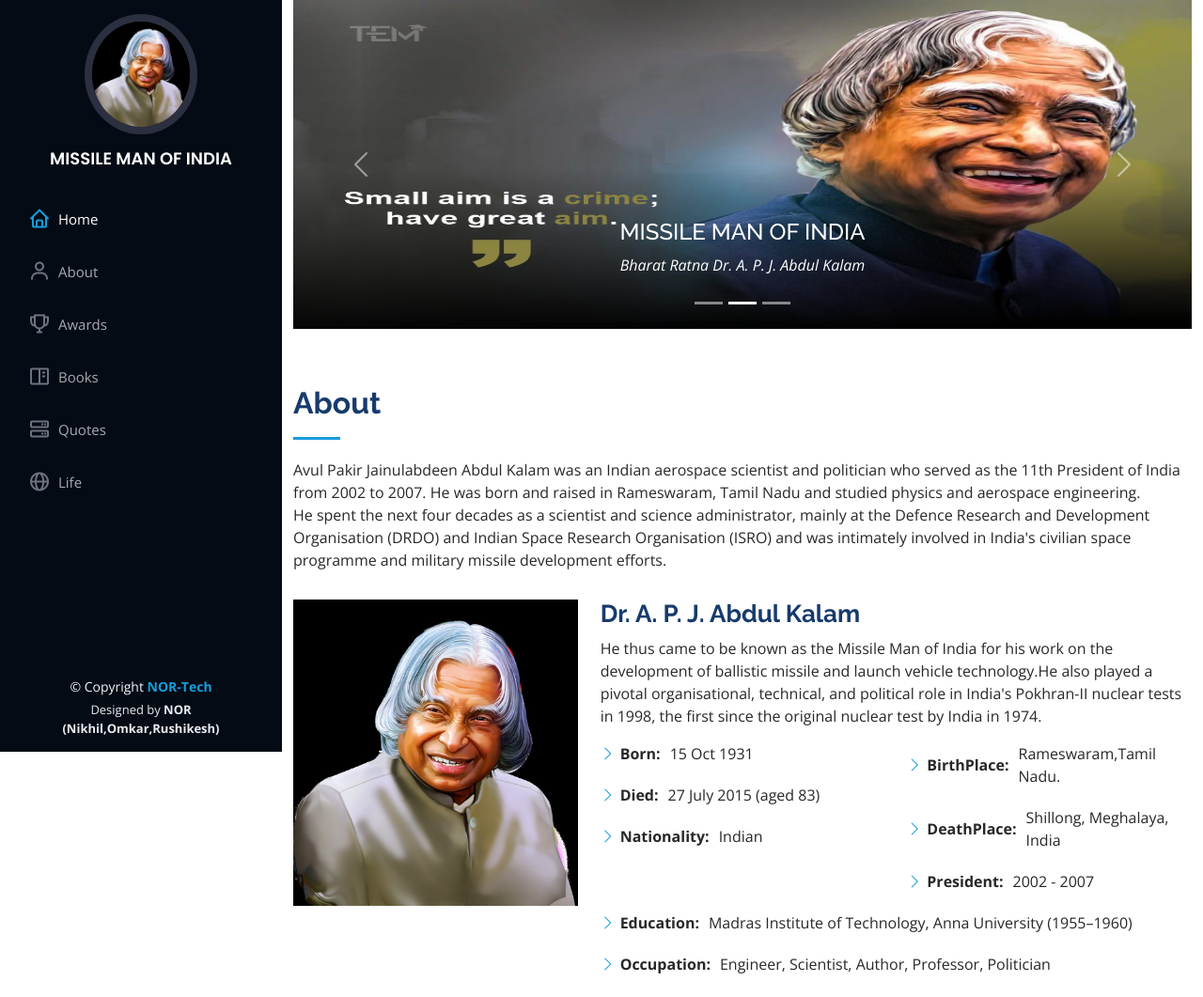
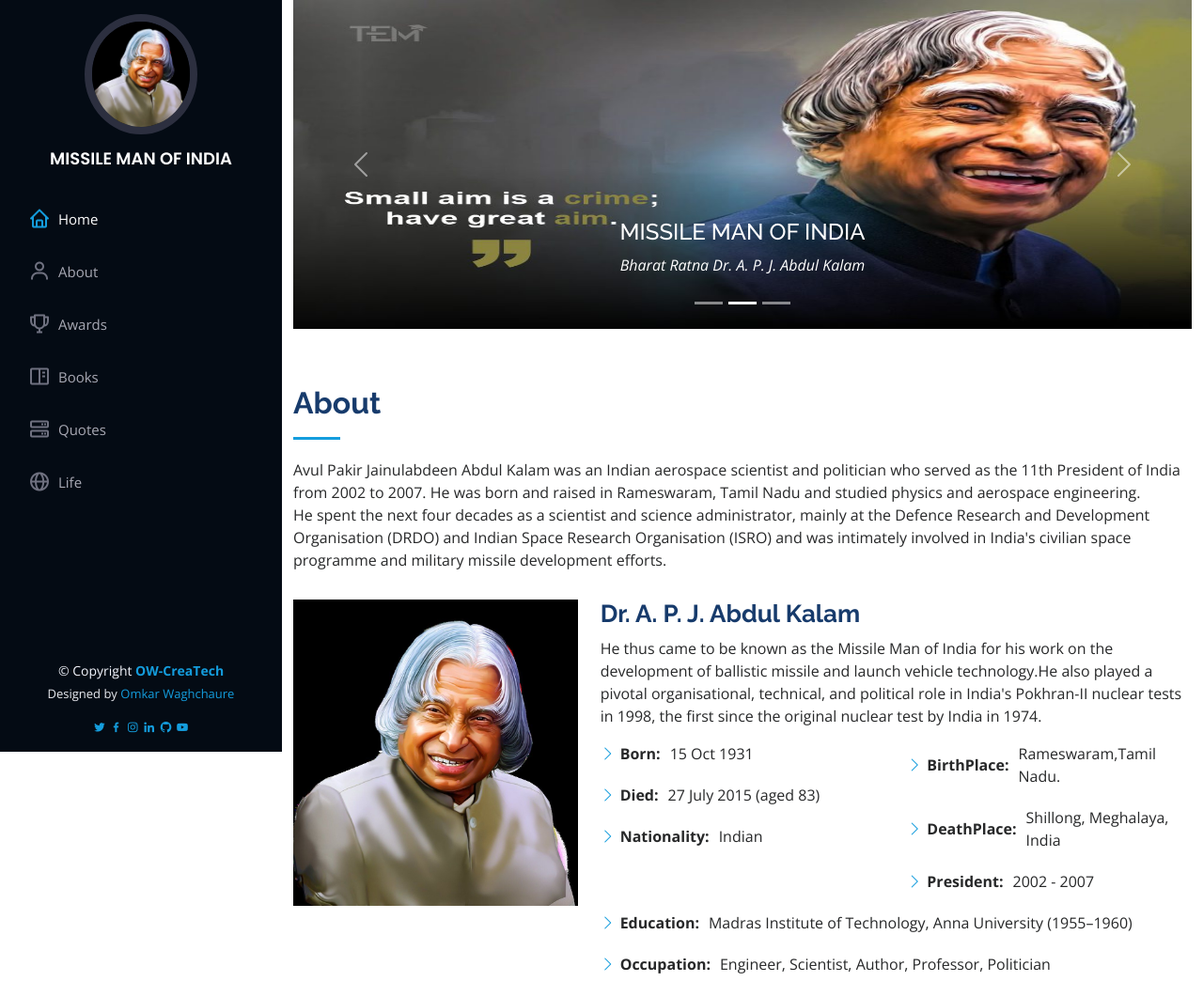
Before and after one commit to waghchaureomkar/MissileManofIndia, a plain HTML site: page index.html in a window 1280 px wide. Shown: the top 1061 px of the page at 94% size. Drawn offline with nearby package versions, Linux system fonts and the light colour scheme; files whose address does not match are found by name.

Commit message:
Update index.html

```diff
--- a/index.html
+++ b/index.html
@@ -522,17 +522,27 @@
 
   </main><!-- End #main -->
 
-  <!-- ======= Footer ======= -->
+
+<!-- ======= Footer ======= -->
   <footer id="footer">
     <div class="container">
       <div class="copyright">
-        &copy; Copyright <strong><a href="#"><span>NOR-Tech</span></a></strong>
+        &copy; Copyright <strong><a href="https://www.instagram.com/owcreatech"><span>OW-CreaTech</span></a></strong>
       </div>
       <div class="credits">
-        Designed by <strong>NOR (Nikhil,Omkar,Rushikesh)</strong>
+        Designed by <a href="https://www.instagram.com/waghchaureomkar/">Omkar Waghchaure</a>
+      </div>
+      <div class="social-links mt-3 text-center">
+        <a href="https://twitter.com/waghchaureomkar" class="twitter"><i class="bx bxl-twitter"></i></a>
+        <a href="https://www.facebook.com/waghchaureomkar/" class="facebook"><i class="bx bxl-facebook"></i></a>
+        <a href="https://www.instagram.com/waghchaureomkar/" class="instagram"><i class="bx bxl-instagram"></i></a>
+        <a href="https://www.linkedin.com/in/waghchaureomkar/" class="linkedin"><i class="bx bxl-linkedin"></i></a>
+        <a href="https://www.github.com/waghchaureomkar/" class="github"><i class="bx bxl-github"></i></a>
+        <a href="https://www.youtube.com/c/owcreatech/" class="youtube"><i class="bx bxl-youtube"></i></a>
       </div>
     </div>
   </footer><!-- End  Footer -->
+
 
   <a href="#" class="back-to-top d-flex align-items-center justify-content-center"><i class="bi bi-arrow-up-short"></i></a>
 
```
